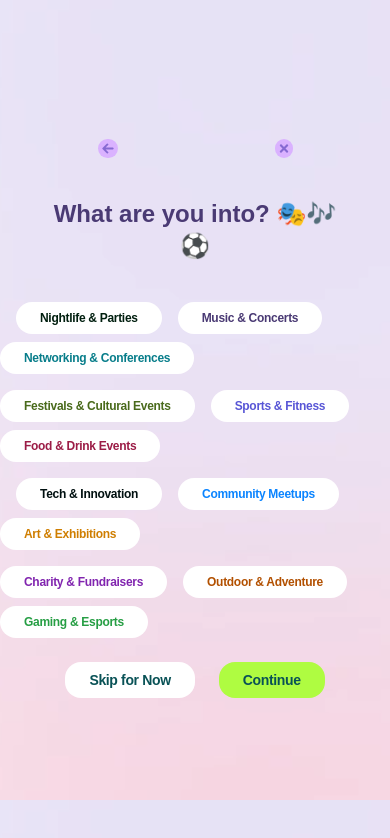
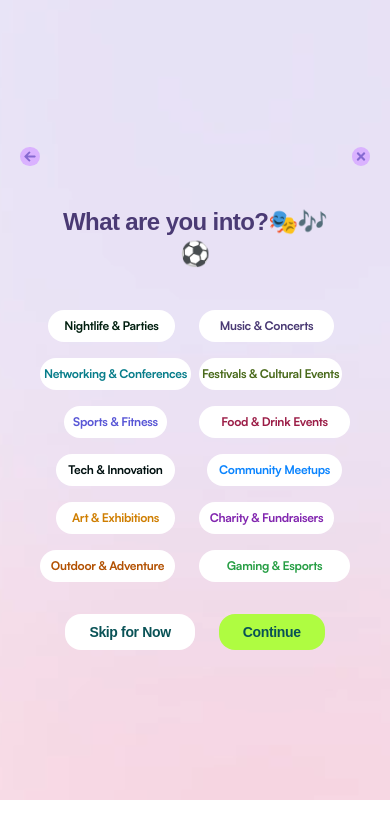
Before and after one commit to Bekuech1/Meetro, a React (Vite) app: page /interest in a window 390 px wide. Shown: the top 838 px of the page. Built offline with nearby package versions, Linux system fonts and the light colour scheme.

Commit message:
completed the interest page and made all pages responsive

```diff
--- a/src/components/Onboarding/Layout.jsx
+++ b/src/components/Onboarding/Layout.jsx
@@ -8,11 +8,11 @@ function Layout({text, children, handleClick1, handleClick2}) {
   return (
     <div className='bg relative'>
         <div className='h-screen flex justify-center items-center flex-col '>
-            <div className='flex justify-between w-1/2 mb-10'>
+            <div className='flex justify-between sm:w-1/2 w-full px-5 sm:px-0 mb-10'>
                 <img className='bg-purple-300 rounded-2xl p-1' src="arrow.png" alt="left arrow" onClick={()=>navigate(handleClick1)}/>
                 <img className='bg-purple-300 rounded-2xl p-1' src="cancel.png" alt="cancel"  onClick={()=>navigate(handleClick2)}/>
             </div>
-                <h2 className='text-[#4A3A74] paytone text-2xl font-extrabold mb-10 text-center max-w-72'>{text}</h2>
+                <h2 className='text-[#4A3A74] paytone text-2xl sm:text-4xl font-extrabold mb-10 text-center max-w-72 sm:max-w-lg'>{text}</h2>
             <div>
               {children}
             </div>
--- a/src/components/Onboarding/OnboardingButton.jsx
+++ b/src/components/Onboarding/OnboardingButton.jsx
@@ -1,7 +1,7 @@
 
 function OnboardingButton({ title, onclick, className, type}) {
   return (
-            <button className={`paytone py-2 px-6 text-sm tracking-tight font-extrabold rounded-2xl mb-2 ${className}`}
+            <button className={`paytone py-2 text-sm tracking-tight font-extrabold rounded-2xl mb-2 ${className}`}
              onClick={onclick} type={type}>
                 {typeof title === "string" ? title
                 :
--- a/src/components/Onboarding/Text.jsx
+++ b/src/components/Onboarding/Text.jsx
@@ -2,7 +2,7 @@
 function Text() {
   return (
     <div>
-      <h3>Already have an account? <span className="text-purple-400 text-center font-medium satoshi">Sign in here</span></h3>
+      <h3 className="text-xs text-center sm:text-sm font-medium">Already have an account? <span className="text-purple-400 satoshi">Sign in here</span></h3>
     </div>
   )
 }
--- a/src/index.css
+++ b/src/index.css
@@ -10,4 +10,5 @@
 
 .bg{
     background: url("/Background\ 1.svg");
+    background-repeat: no-repeat;
 }
--- a/src/routes/Onboarding/Authentication.jsx
+++ b/src/routes/Onboarding/Authentication.jsx
@@ -10,12 +10,12 @@ function Authentication() {
     {
       title: "Log In",
       onclick: ()=>navigate("/signup"),
-      className: 'w-25 bg-white ',
+      className: 'sm:w-25 w-30 bg-white text-[#095256] px-6',
     },
     {
       title: "Register",
       onclick: ()=>navigate("/signup"),
-      className: 'w-27 bg-[#AFFC41] ',
+      className: 'sm:w-27 w-33 bg-[#AFFC41] text-[#095256] px-6',
     }
   ]
 
--- a/src/routes/Onboarding/Calender.jsx
+++ b/src/routes/Onboarding/Calender.jsx
@@ -9,7 +9,7 @@ function Calender() {
     const buttons = [
         {
             title: "Skip for Now",
-            className: "bg-white",
+            className: "bg-white px-6",
             onclick: ()=> navigate('/interest')
         },
         {
@@ -17,14 +17,14 @@ function Calender() {
                 txt: "Sync Gmail",
                 icon: img
             },
-            className: "bg-[#AFFC41]"
+            className: "bg-[#AFFC41] px-6"
         },
     ]
   return (
     <div>
       <div>
           <Layout text={text} handleClick1= '/location' handleClick2= "/location">
-          <div className="flex justify-between gap-4">
+          <div className="flex justify-between gap-1.5 sm:gap-4">
               {
                 buttons.map((btn, index)=>(
                     <OnboardingButton key={index} {...btn}/>
--- a/src/routes/Onboarding/Interest.jsx
+++ b/src/routes/Onboarding/Interest.jsx
@@ -1,121 +1,142 @@
+import { useState } from "react";
 import Layout from "../../components/Onboarding/Layout"
 import OnboardingButton from "../../components/Onboarding/OnboardingButton";
 
 function Interest() {
-    const text = "What are you into? 🎭🎶⚽";
+    const text = <p className="tracking-tight">What are you into?🎭🎶⚽</p>;
+    const [selectedButton, setSelectedButton] = useState([])
+    const [showOptions, setShowOptions] = useState(false)
     const buttons = [
         {
             title: "Nightlife & Parties",
-            // onclick: "",
-            className: "text-[#011F0F] bg-white text-xs mx-4 "
+            className: `text-[#011F0F] mr-4 ml-2`
         },
         {
             title: "Music & Concerts",
-            // onclick: "",
-            className: "text-[#4A3A74] bg-white text-xs mr-4"
+            className: `text-[#4A3A74] mr-4`
         },
         {
             title: "Networking & Conferences",
-            // onclick: "",
-            className: "text-[#077D8A] bg-white text-xs"
+            className: `text-[#077D8A] px-1`
         },
         {
             title: "Festivals & Cultural Events",
-            // onclick: "",
-            className: "text-[#496A1B] bg-white text-xs mr-4"
+            className: `text-[#496A1B] mr-2 `
         },
         {
             title: "Sports & Fitness",
-            // onclick: "",
-            className: "text-[#5856D6] bg-white text-xs mr-4"
+            className: `text-[#5856D6] mx-6`
         },
         {
             title: "Food & Drink Events",
-            // onclick: "",
-            className: "text-[#9B1C46] bg-white text-xs"
+            className: `text-[#9B1C46] `
         },
         {
             title: "Tech & Innovation",
-            // onclick: "",
-            className: "text-[#001010] bg-white text-xs mx-4"
+            className: `text-[#001010]  mx-4`
         },
         {
             title: "Community Meetups",
-            // onclick: "",
-            className: "text-[#0A84FF] bg-white text-xs mr-4"
+            className: `text-[#0A84FF]  mx-2`
         },
         {
             title: "Art & Exhibitions",
-            // onclick: "",
-            className: "text-[#CF7E00] bg-white text-xs"
+            className: `text-[#CF7E00] mx-4`
         },
         {
             title: "Charity & Fundraisers",
-            // onclick: "",
-            className: "text-[#8125AF] bg-white text-xs mr-4"
+            className: `text-[#8125AF] mr-4`
         },
         {
             title: "Outdoor & Adventure",
-            // onclick: "",
-            className: "text-[#B25000] bg-white text-xs mr-4"
+            className: `text-[#B25000] mr-4`
         },
         {
             title: "Gaming & Esports",
-            // onclick: "",
-            className: "text-[#269E44] bg-white text-xs"
+            className: `text-[#269E44]`
         },
         {
             title: "Skip for Now",
-            // onclick: "",
-            className: "text-[#095256] bg-white"
+            className: `text-[#095256] bg-white px-6`,
+            onclick: ()=> setShowOptions(true)
         },
         {
             title: "Continue",
-            // onclick: "",
-            className: "text-[#095256] bg-[#AFFC41] "
+            className: `text-[#095256] bg-[#AFFC41] px-6`
         },
     ]
+
+    function ShowOption(){
+        const mybtn =[
+            {
+                title: "Cancel onboarding",
+                className: "bg-white px-2 text-xs",
+                onclick: ()=>{setShowOptions(false); setSelectedButton([])}
+            },
+            {
+                title: "Continue onboarding",
+                className: "bg-[#AFFC41] px-2 text-xs",
+                onclick: ()=>setShowOptions(false)
+            }
+        ]
+        return (
+            <div className="  leading-12 w-full absolute top-5 h-screen">
+                <div className="flex flex-col justify-center items-center mx-auto sm:w-1/2
+                     h-screen backdrop-blur-xs">
+                    <div className="bg-[#efefee] shadow-2xl py-6 rounded-2xl w-full">
+                        <div>
+                            <h2 className="text-[#4A3A74] text-[20px] sm:text-3xl text-center paytone font-[850]">Cancel Onboarding?</h2>
+                            <p className="text-[#4A3A74] text-sm sm:text-[16px] text-center satoshi font-semibold">You will lose all your progress</p>
+                        </div>
+                        <div className="flex gap-3 sm:gap-4 mt-4 justify-center">
+                            {
+                                mybtn.map((btn, ind)=>(
+                                    <OnboardingButton {...btn} key={ind} />
+                                ))
+                            }
+                        </div>
+                    </div>
+                </div>
+            </div>
+        )
+    }
+
+    function handleSelectedbuttons(title) {
+        setSelectedButton((prev)=>(
+            prev.includes(title) ? prev.filter(btn=>(btn !== title)) : [...prev, title]
+        ))
+    }
+
   return (
-    <div>
+    <div className="relative">
       <Layout text={text}>
         <div>
-            <div className="flex flex-col gap-2">
-                <div>
-                    {
-                        buttons.slice(0,3).map((btn, ind)=>(
-                            <OnboardingButton key={ind} {...btn}/>
-                        ))
-                    }
-                </div>
-                <div>
-                    {
-                        buttons.slice(3,6).map((btn, ind)=>(
-                            <OnboardingButton key={ind + 3} {...btn}/>
-                        ))
-                    }
-                </div>
-                <div>
-                    {
-                        buttons.slice(6,9).map((btn, ind)=>(
-                            <OnboardingButton key={ind + 6} {...btn}/>
-                        ))
-                    }
-                </div>
-                <div>
-                    {
-                        buttons.slice(9,12).map((btn, ind)=>(
-                            <OnboardingButton key={ind + 9} {...btn}/>
-                        ))
-                    }
-                </div>
-            </div>
+        <div className="grid grid-cols-2 md:grid-cols-3 gap-2">
+                {buttons.slice(0,12).map((btn, ind) => (
+                  <OnboardingButton
+                    key={ind}
+                    title={btn.title}
+                    onclick={() => handleSelectedbuttons(btn.title)}
+                    className={`px-0 text-xs font-bold satoshi ${btn.className} ${selectedButton.includes(btn.title) ? "bg-[#011C0E] text-[#AEFC40]" : "bg-white"} `
+                }
+                  />
+                ))}
+          </div>
         </div>
-        <div className="flex justify-center gap-6 mt-4">
+        <div className="flex justify-center gap-6 mt-6  mb-10">
             {buttons.slice(12, 14).map((btn, ind)=>(
                 <OnboardingButton key={ind + 12} {...btn}/>
             ))}
         </div>
       </Layout>
+      <div>
+            {showOptions &&
+            <>
+                <div className="absolute bg-red-500 top-0 left-0 w-full h-100vh"> </div>
+                <ShowOption />
+            </>
+            }
+        </div>
     </div>
   )
 }
--- a/src/routes/Onboarding/Location.jsx
+++ b/src/routes/Onboarding/Location.jsx
@@ -10,11 +10,11 @@ function Location() {
     const buttons = [
         {
             title: "Skip for Now",
-            className: "bg-white"
+            className: "bg-white text-[#095256] px-6"
         },
         {
             title: "Continue",
-            className: "bg-[#AFFC41]",
+            className: "bg-[#AFFC41] text-[#095256] px-6",
             onclick: ()=>navigate('/calender')
         },
     ]
@@ -34,7 +34,7 @@ function Location() {
                   </select>
               </div>
           </div>
-          <div className="flex justify-between mb-3">
+          <div className="flex justify-between mt-8">
               {
                 buttons.map((btn, index)=>(
                     <OnboardingButton key={index} {...btn}/>
--- a/src/routes/Onboarding/Signup.jsx
+++ b/src/routes/Onboarding/Signup.jsx
@@ -16,7 +16,7 @@ function Signup() {
                     icon: <FcGoogle />
                 },
                 onclick: ()=>navigate("/authentication") ,
-                className: 'w-65 bg-white ',
+                className: 'w-65 bg-white text-[#095256] px-6',
               },
               {
                 title: {
@@ -24,22 +24,22 @@ function Signup() {
                     icon: <IoMail />
                 },
                 onclick: ()=>navigate("/sign"),
-                className: 'w-65 bg-[#AFFC41] ',
+                className: 'w-65 bg-[#AFFC41] text-[#095256] px-6',
               }
     ]
   return (
     <div>
       <div>
         <Layout text={text} handleClick1={"/authentication"} handleClick2={"/sign"}>
-        <div className="flex flex-col gap-4 mb-3">
+        <div className="flex flex-col gap-2 sm:gap-4 mb-3">
           {buttons.map((btn, index)=>(
             <OnboardingButton key={index} {...btn}/>
           ))}
         </div>
         <Text />
-        <h6 className='absolute bottom-2 text-md -translate-x-40 tracking-wide '>
-            <span className='text-purple-300 '>By signing up, you agree to our </span>
-            Terms & Conditions and Privacy Policy.
+        <h6 className='absolute bottom-2 left-0 text-xs sm:text-sm text-center w-full font-normal tracking-wide '>
+            <span className='text-[#8A9191] '>By signing up, you agree to our </span>
+            Terms & Conditions <span className='text-[#8A9191] '>and </span>Privacy Policy.
         </h6>
         </Layout>
       </div>
--- a/src/routes/Onboarding/Signup2.jsx
+++ b/src/routes/Onboarding/Signup2.jsx
@@ -20,7 +20,7 @@ function Signup2() {
 
     const button = {
         title: "Let's gooo!",
-        className: 'w-65 bg-[#AFFC41] ',
+        className: 'w-65 bg-[#AFFC41] text-[#095256] px-6',
         onclick: handleSubmit,
         type: "submit"
     }
```
